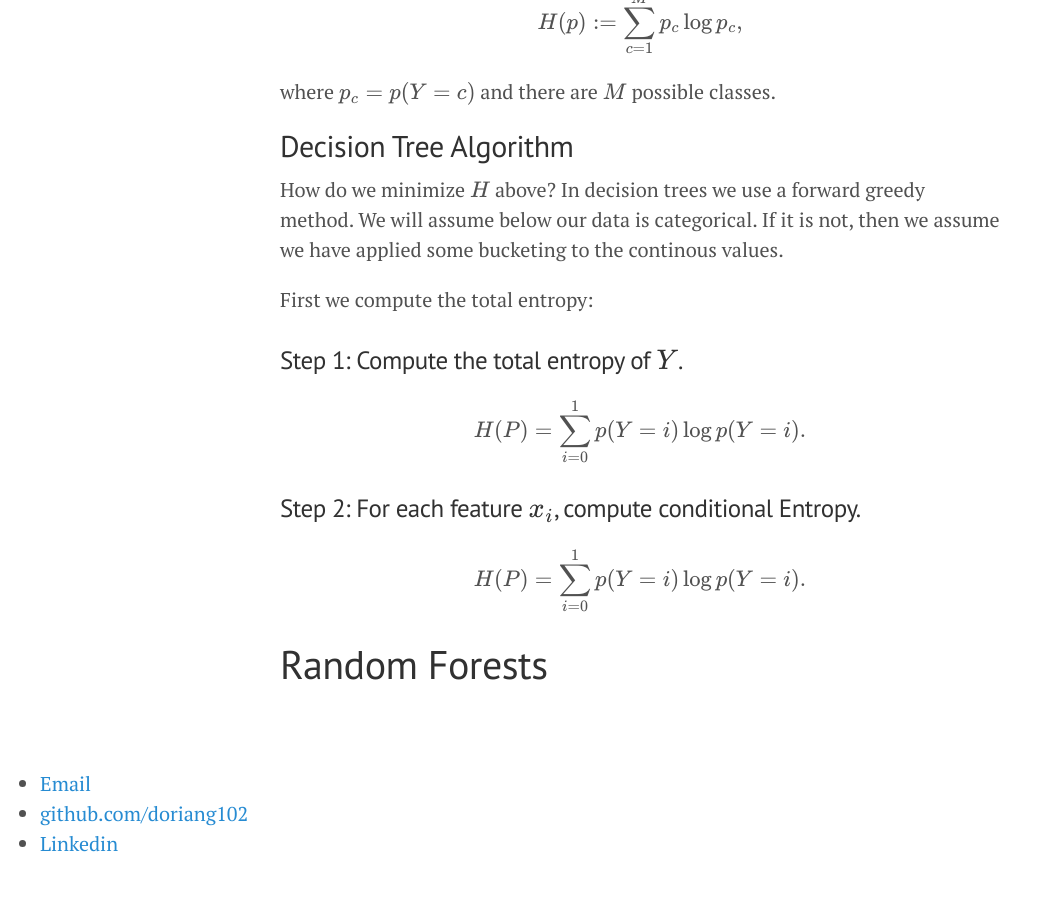
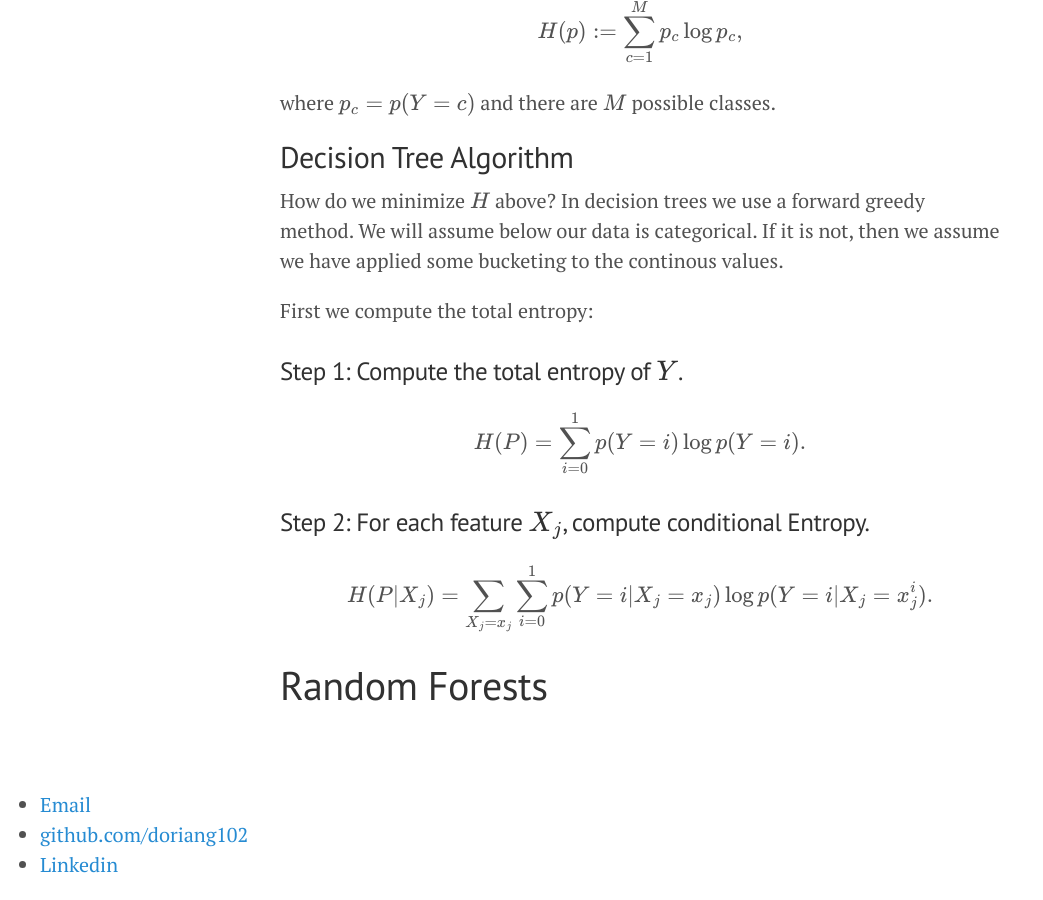
Before and after one commit to doriang102/doriang102.github.io, a Jekyll site: the page built from _posts/2017-10-15-Introduction-To-Ensemble-Methods.md, in a window 1280 px wide and 900 px high, scrolled down 1357 px. Shown: the whole window, without its empty margins (0-1043 px from the left). Built offline with Jekyll 4.4.1, drawn with Linux system fonts in a browser that asks for light colours; our own code applies the rules of GitHub Pages for plain Markdown files; formulas are drawn with MathJax 3; before the commit the page ends 2236 px from its top, so only the background shows below that.

Commit message:
Update 2017-10-15-Introduction-To-Ensemble-Methods.md

```diff
--- a/_posts/2017-10-15-Introduction-To-Ensemble-Methods.md
+++ b/_posts/2017-10-15-Introduction-To-Ensemble-Methods.md
@@ -39,9 +39,9 @@
 $$ H(P) = \sum_{i=0}^1 p(Y=i) \log p(Y=i).$$
 
 
-### Step 2: For each feature $$x_i$$, compute conditional Entropy.
+### Step 2: For each feature $$X_j$$, compute conditional Entropy.
 
-$$ H(P) = \sum_{i=0}^1 p(Y=i) \log p(Y=i).$$
+$$ H(P | X_j) = \sum_{X_j=x_j} \sum_{i=0}^1 p(Y=i | X_j=x_j) \log p(Y=i | X_j=x_j^i).$$
 
 
 # Random Forests
```
